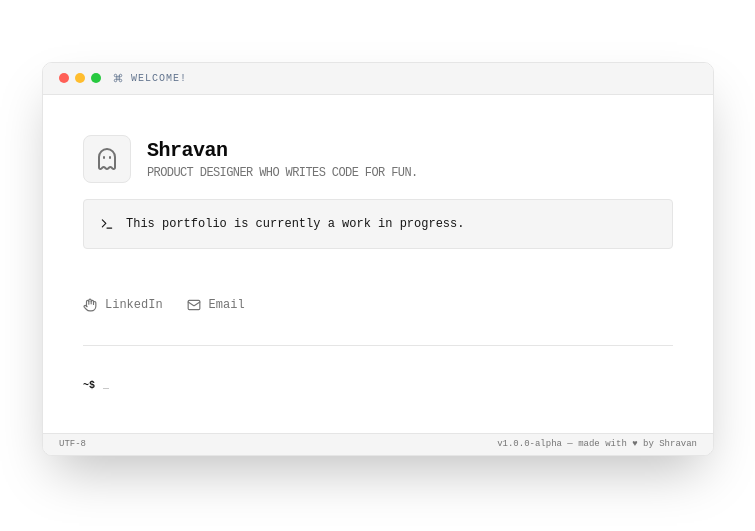
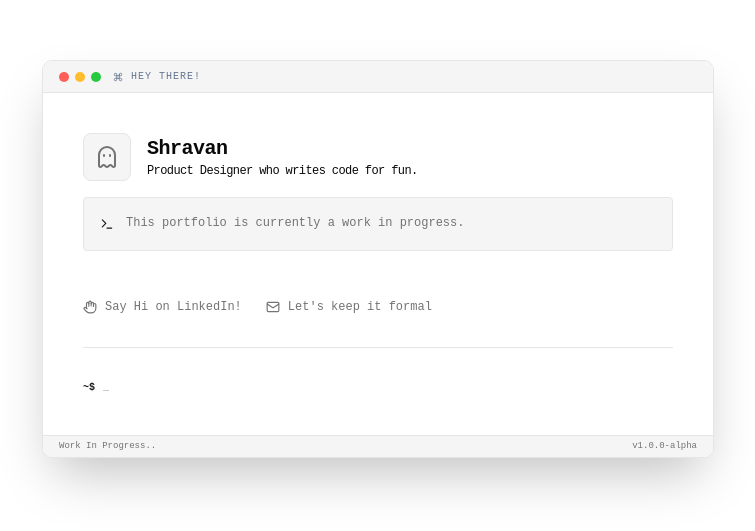
Before and after one commit to shrvb/portfolio, a React (Vite) app: page / in a window 1280 px wide. Shown: the part 141-672 px from the top of the page, without its empty margins (262-1017 px from the left). Built offline with nearby package versions, Linux system fonts and the light colour scheme.

Commit message:
updated content

```diff
--- a/src/App.tsx
+++ b/src/App.tsx
@@ -1,5 +1,5 @@
 import React from 'react';
-import { Terminal, Hand, Mail, Command, Ghost } from 'lucide-react';
+import { Terminal, Ghost, Hand, Mail, Command } from 'lucide-react';
 import { CONTENT } from './constants/content';
 
 function App() {
@@ -16,7 +16,7 @@ function App() {
               <div className="w-2.5 h-2.5 rounded-full bg-[#ffbd2e]"></div>
               <div className="w-2.5 h-2.5 rounded-full bg-[#27c93f]"></div>
             </div>
-            <span className="text-[10px] text-slate-500 font-medium flex items-center gap-2 uppercase tracking-widest">
+            <span className={`flex items-center gap-2 text-caption`}>
               <Command size={10} /> {CONTENT.SYSTEM.WINDOW_TITLE}
             </span>
           </div>
@@ -31,10 +31,10 @@ function App() {
                     <Ghost size={24} className="text-muted-foreground" />
                 </div>
                 <div>
-                    <h1 className="text-xl font-bold text-foreground tracking-tight">
+                  <h1 className="text-h1">
                     {CONTENT.PROFILE.NAME}
                   </h1>
-                    <p className="text-xs text-muted-foreground uppercase tracking-tighter">
+                  <p className="text-sh1">
                     {CONTENT.PROFILE.SUBTITLE}
                   </p>
                 </div>
@@ -42,18 +42,18 @@ function App() {
 
               <div className="p-4 bg-accent border border-border rounded text-xs text-accent-foreground flex items-center gap-3">
                 <Terminal size={14} />
-                <span>{CONTENT.PROFILE.WIP_MESSAGE}</span>
+                <span className="text-body2">{CONTENT.PROFILE.WIP_MESSAGE}</span>
               </div>
             </div>
 
             <div className="flex gap-6 pt-4">
               {CONTENT.SOCIALS.map((social) => {
-                  const Icon = social.label === 'Email' ? Mail : Hand;
+                const Icon = social.label === "Let's keep it formal" ? Mail : Hand;
                 return (
                   <a
                     key={social.label}
                     href={social.href}
-                      className="text-muted-foreground hover:text-foreground transition-colors flex items-center gap-2 text-xs"
+                    className="text-button"
                   >
                     <Icon size={14} /> {social.label}
                   </a>
@@ -61,15 +61,15 @@ function App() {
               })}
             </div>
 
-            <div className="pt-8 flex items-center gap-2 text-[10px] text-muted-foreground border-t border-border">
-              <span className="text-primary font-bold">{CONTENT.SYSTEM.PROMPT}</span>
+            <div className={`pt-8 flex items-center gap-2 text-[10px] border-t border-border text-muted-foreground`}>
+              <span className="text-prompt">{CONTENT.SYSTEM.PROMPT}</span>
               <span className="animate-pulse">_</span>
             </div>
           </div>
         </div>
 
         {/* Window Footer */}
-        <div className="bg-muted px-4 py-1 text-[9px] text-muted-foreground flex justify-between items-center border-t border-border">
+        <div className="bg-muted px-4 py-1 flex justify-between items-center border-t border-border text-footer">
           <div className="flex gap-4">
             <span>{CONTENT.SYSTEM.FOOTER_LEFT}</span>
           </div>
--- a/src/constants/content.ts
+++ b/src/constants/content.ts
@@ -5,13 +5,13 @@ export const CONTENT = {
     WIP_MESSAGE: "This portfolio is currently a work in progress.",
   },
   SOCIALS: [
-    { label: "LinkedIn", href: "#" },
-    { label: "Email", href: "#" },
+    { label: "Say Hi on LinkedIn!", href: "https://linkedin.com/in/heyshrav", icon: 'Hand' },
+    { label: "Let's keep it formal", href: "mailto:heyshrav@gmail.com", icon: 'Mail' },
   ],
   SYSTEM: {
-    WINDOW_TITLE: "Welcome!",
-    FOOTER_LEFT: "UTF-8",
-    FOOTER_RIGHT: "v1.0.0-alpha — made with ♥ by Shravan",
+    WINDOW_TITLE: "Hey there!",
+    FOOTER_LEFT: "Work In Progress..",
+    FOOTER_RIGHT: "v1.0.0-alpha",
     PROMPT: "~$",
   }
 };
--- a/src/index.css
+++ b/src/index.css
@@ -1,12 +1,33 @@
 @import "tailwindcss";
-@import "tw-animate-css";
-@import "shadcn/tailwind.css";
-@import "@fontsource-variable/jetbrains-mono";
-
-@custom-variant dark (&:is(.dark *));
 
 @theme {
   --font-mono: ui-monospace, SFMono-Regular, Menlo, Monaco, Consolas, "Liberation Mono", "Courier New", monospace;
+}
+
+@layer utilities {
+  /* Headings */
+  .text-h1 { @apply text-xl font-bold text-foreground tracking-tight; }
+  .text-h2 { @apply text-lg font-semibold text-foreground; }
+  .text-h3 { @apply text-base font-medium text-foreground; }
+  .text-h4 { @apply text-sm font-medium text-foreground; }
+  .text-h5 { @apply text-xs font-medium text-foreground; }
+  .text-h6 { @apply text-[10px] font-medium text-foreground; }
+
+  /* Subheadings */
+  .text-sh1 { @apply text-xs text-foreground tracking-tighter; }
+  .text-sh2 { @apply text-[10px] text-foreground tracking-tight; }
+  .text-sh3 { @apply text-[9px] text-foreground tracking-tight; }
+
+  /* Body */
+  .text-body1 { @apply text-sm text-foreground leading-relaxed; }
+  .text-body2 { @apply text-xs text-muted-foreground leading-relaxed; }
+
+  /* Specialty */
+  .text-caption { @apply text-[10px] text-slate-500 font-medium uppercase tracking-widest; }
+  .text-overline { @apply text-[9px] text-muted-foreground uppercase tracking-widest; }
+  .text-button { @apply text-muted-foreground hover:text-foreground transition-colors flex items-center gap-2 text-xs; }
+  .text-prompt { @apply text-primary font-bold; }
+  .text-footer { @apply text-[9px] text-muted-foreground; }
 }
 
 :root {
```
Lines whose indentation alone changed are shown as unchanged.
